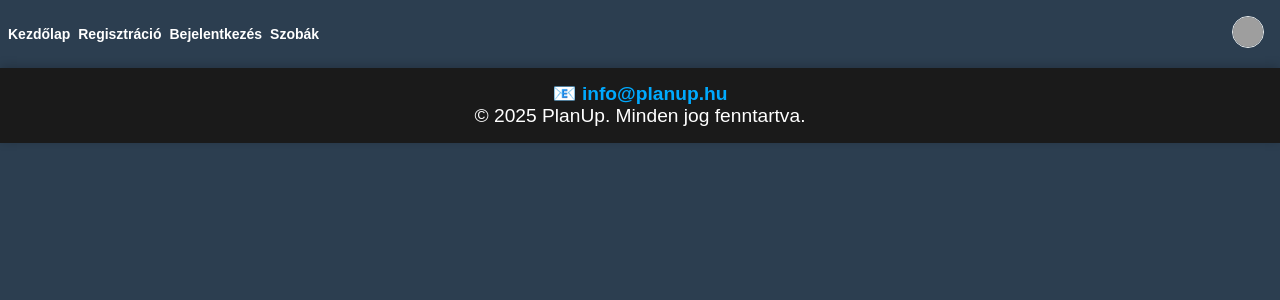
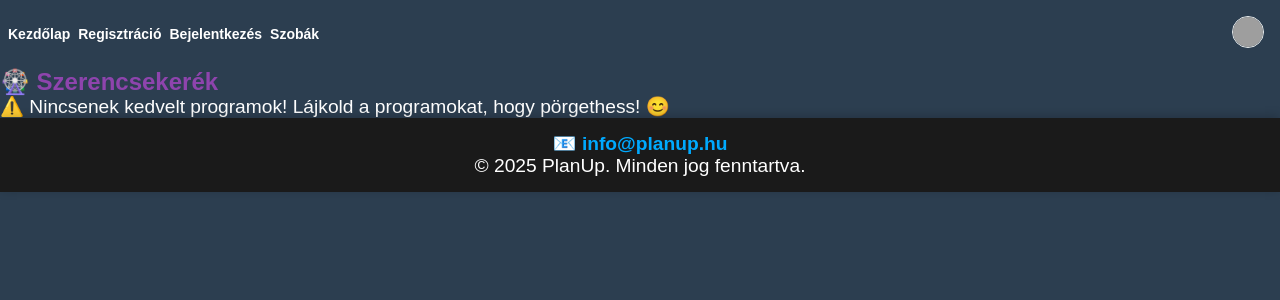
Before and after one commit to NagMar206/PlanUP, a React (Create React App) app in the folder planup-frontend/: page /lucky-wheel in a window 1280 px wide. Shown: the top 300 px of the page. Built offline with nearby package versions, Linux system fonts and the light colour scheme; no server answers; grey boxes are pictures that could not be loaded.

Commit message:
Lucky wheel fele kész

```diff
--- a/planup-frontend/src/App.js
+++ b/planup-frontend/src/App.js
@@ -10,6 +10,10 @@ import Profile from './pages/Profile';
 import Navbar from './pages/Navbar';
 import LikedPrograms from './pages/LikedPrograms'; // Új oldal importálása
 import Footer from './pages/Footer';
+import LuckyWheel from './pages/LuckyWheel';
+
+const apiUrl = "http://localhost:3001";
+
 
 function App() {
   return (
@@ -24,6 +28,9 @@ function App() {
         <Route path="/profile" element={<Profile />} />
         <Route path="/swipe" element={<ProgramSwipe apiUrl="http://localhost:3001" userId={1} />} />
         <Route path="/liked-programs" element={<LikedPrograms apiUrl="http://localhost:3001" userId={1} />} />
+        <Route path="/lucky-wheel" element={<LuckyWheel apiUrl={apiUrl} userId={1} />} />
+
+
       </Routes>
       <Footer/>
     </Router>
--- a/planup-frontend/src/pages/LuckyWheel.js
+++ b/planup-frontend/src/pages/LuckyWheel.js
@@ -9,14 +9,26 @@ function LuckyWheel({ apiUrl, userId }) {
   const [spinning, setSpinning] = useState(false);
 
   useEffect(() => {
+    if (!apiUrl || typeof apiUrl !== "string") {
+      console.error("❌ HIBA: Az apiUrl nincs helyesen beállítva!", apiUrl);
+      return;
+    }
+
+    console.log(`✅ API hívás: ${apiUrl}/programs/liked?userId=${userId}`);
+
     const fetchLikedPrograms = async () => {
       try {
         const response = await axios.get(`${apiUrl}/programs/liked`, {
           params: { userId },
         });
+
+        if (!response.data || response.data.length === 0) {
+          console.warn("⚠️ Nincsenek kedvelt programok!");
+        }
+
         setPrograms(response.data.map(program => ({ option: program.Name })));
       } catch (err) {
-        console.error("Hiba történt a programok betöltésekor:", err);
+        console.error("❌ Hiba történt a programok betöltésekor:", err);
       }
     };
 
@@ -51,7 +63,7 @@ function LuckyWheel({ apiUrl, userId }) {
           {winner && <p className="winner-text">🎉 A nyertes program: {winner}!</p>}
         </>
       ) : (
-        <p>Nincs elérhető program. Lájkold a programokat, hogy pörgethess! 😊</p>
+        <p>⚠️ Nincsenek kedvelt programok! Lájkold a programokat, hogy pörgethess! 😊</p>
       )}
     </div>
   );
```
Also changed, not shown: 1 other file (tests, documents, lock files or other folders).
